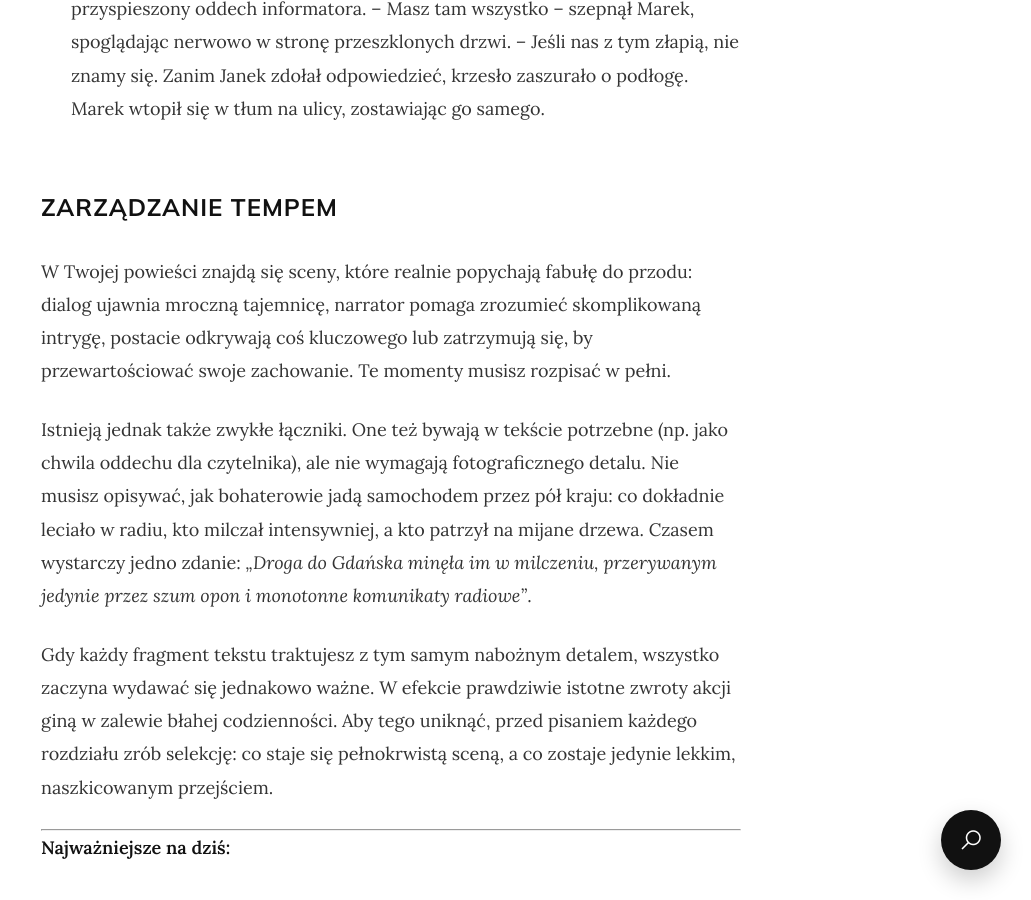
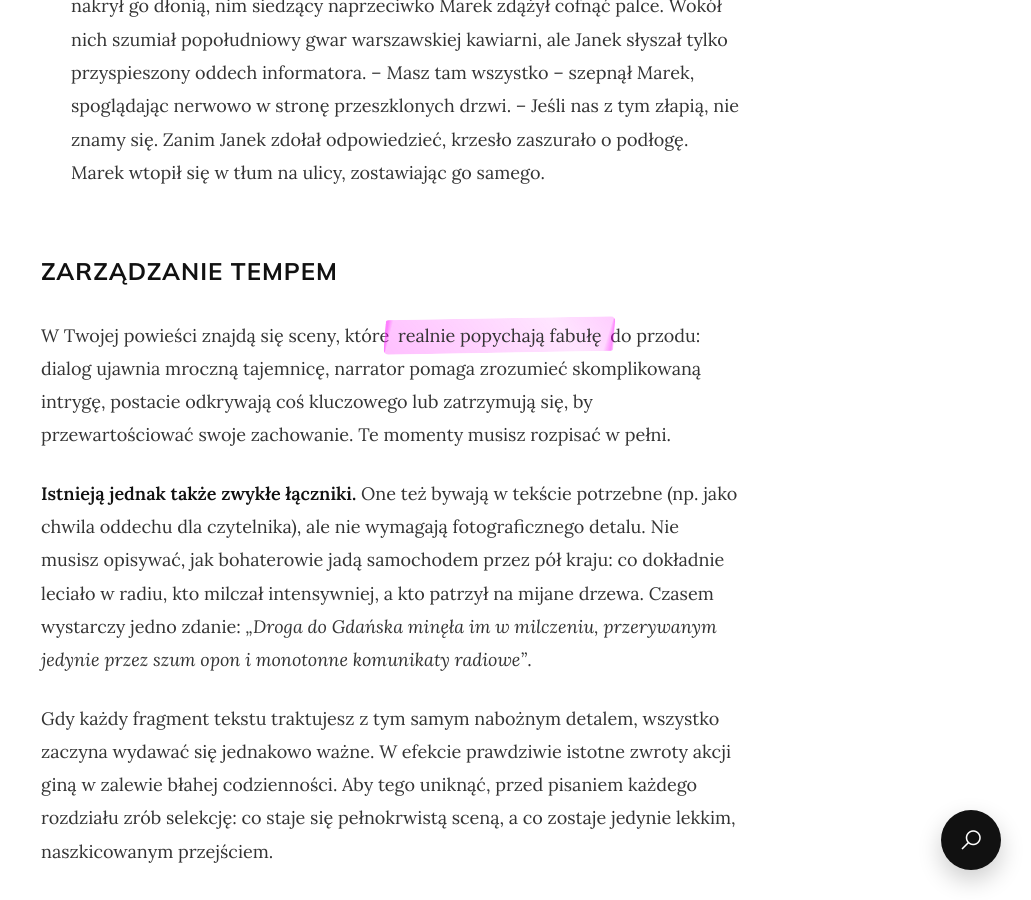
Before and after one commit to Bonnie00726/nataliaszoppa, a Jekyll site: the page built from _posts/2026-06-06-rozpisywac-czy-streszczac.md, in a window 1280 px wide and 900 px high, scrolled down 5638 px. Shown: the whole window, without its empty margins (249-1280 px from the left). Built offline with Jekyll 4.4.1, drawn with Linux system fonts in a browser that asks for light colours; some of the changed text lies outside the part shown.

Commit message:
Update 2026-06-06-rozpisywac-czy-streszczac.md

```diff
--- a/_posts/2026-06-06-rozpisywac-czy-streszczac.md
+++ b/_posts/2026-06-06-rozpisywac-czy-streszczac.md
@@ -7,9 +7,9 @@
 tags: [porady pisarskie, warsztat, tempo]
 ---
 
-Prosta odpowiedź brzmi: i jedno, i drugie. Nieco dłuższa wyjaśni Ci, co warto skrócić nawet do jednego, lakonicznego zdania, a co należy rozpisać z aptekarską precyzją – sekunda po sekundzie.
+Prosta odpowiedź brzmi: i jedno, i drugie. Nieco dłuższa wyjaśni Ci, co warto skrócić nawet do jednego, lakonicznego zdania, a co należy rozpisać sekunda po sekundzie.
 
-W moim <a href="{% post_url 2026-06-04-struktura-trzech-aktow2 %}">poprzednim artykule</a> rozłożyliśmy na czynniki pierwsze strukturę trzech aktów. Masz już więc fabułę ułożoną w logiczną całość, wiesz, co dzieje się w poszczególnych scenach, a Twoi bohaterowie zyskali szczegółowe portrety psychologiczne. Teraz czas na kluczowe decyzje: <span class="highlight-marker">które momenty są sercem opowieści</span>, a które pełnią jedynie funkcję „mostów” przeprowadzających czytelnika z punktu A do punktu B?
+W moim <a href="{% post_url 2026-06-04-struktura-trzech-aktow2 %}">poprzednim artykule</a> rozłożyliśmy na czynniki pierwsze strukturę trzech aktów. Masz już więc fabułę ułożoną w logiczną całość, wiesz, co dzieje się w poszczególnych scenach, a Twoi bohaterowie zyskali szczegółowe portrety psychologiczne. Teraz czas na kluczowe decyzje: <span class="marker-highlight"k>tóre momenty są sercem opowieści,</span>a które pełnią jedynie <span class="marker-highlight">funkcję „mostów”</span> przeprowadzających czytelnika z punktu A do punktu B?
 
 Photo by <a href="https://unsplash.com/photos/7ezVb0oTQ6M">Kari Shea</a> on <a href="https://unsplash.com">Unsplash</a>.
 
@@ -20,7 +20,7 @@
 To, co wymaga drobiazgowego rozpisania, zależy w dużej mierze od gatunku, który reprezentuje Twoja historia. To właśnie te flagowe sceny mają poruszyć czytelnika i najpełniej pokazać Twój pomysł.
 
 * **Jeśli piszesz romans:** Kluczowe będą bezpośrednie interakcje zakochanych. Gdy Twoje „zakochańce” akurat przechodzą kryzys i są pokłóceni, musisz detal po detalu pokazać ich wewnętrzną walkę i emocjonalne zmęczenie. Jeśli z kolei ich drogi się rozchodzą, czytelnik musi zobaczyć (a nie tylko usłyszeć), jak radzą sobie w nowej, osobnej rzeczywistości.
-* **Jeśli piszesz fantasy:** Musisz <span class="highlight-marker">wepchnąć czytelnika w ten świat wszystkimi zmysłami</span>. Kluczowe będą opisy unikalnej rzeczywistości, fantastycznych ras, niezwykłego jedzenia i lokalnych praw.
+* **Jeśli piszesz fantasy:** Musisz wepchnąć czytelnika w ten świat wszystkimi zmysłami. Kluczowe będą opisy unikalnej rzeczywistości, fantastycznych ras, niezwykłego jedzenia i lokalnych praw.
 
 <h2 id="swiatotworstwo-a-struktura-trzech-aktow">Światotwórstwo a struktura trzech aktów</h2>
 
@@ -29,7 +29,7 @@
 * **Metoda „przy okazji”:** W akcie pierwszym zarysowujesz tylko ogólne ramy świata. Kolejne, bardziej szczegółowe elementy podajesz w akcie drugim, przemycając je przy okazji ważnych wydarzeń. Informacje wtapiasz w dialogi lub krótkie opisy tła (np. *„Jadąc w stronę stolicy, mijali wysokie, zaśnieżone góry…”*).
 * **Metoda minimalistyczna:** Od początku zakładasz, że tło nie jest najważniejsze. Podajesz wyłącznie informacje krytyczne dla fabuły, pozwalając, by czytelnik sam uzupełnił luki własną wyobraźnią.
 
-Czytelnik o wiele chętniej angażuje się w lekturę, gdy historia zostawia mu przestrzeń na interakcję – na przykład właśnie poprzez samodzielne dopowiadanie sobie pewnych elementów świata.
+<div class="top-bottom-highlight">Czytelnik o wiele chętniej angażuje się w lekturę, gdy historia zostawia mu przestrzeń na interakcję – na przykład właśnie poprzez samodzielne dopowiadanie sobie pewnych elementów świata. </div>
 
 <h2 id="osobowosc-bohatera-jako-kompas">Osobowość bohatera jako kompas</h2>
 
@@ -42,21 +42,21 @@
 
 Debiutanci (choć nie tylko oni) nagminnie wpadają w tę samą pułapkę. Autorowi wszystko wydaje się równie istotne. Chce mieć absolutną pewność, że czytelnik zrozumie każdy detal konstrukcji świata, albo po prostu stworzył tak piękny opis, że żal mu go wyrzucić.
 
-W ten sposób powstaje tzw. <span class="highlight-marker">information dump – wielkie, ciężkie bloki tekstu</span>, które nudzą zamiast intrygować, a które można by sprytnie wpleść w akcję lub dialogi.
+W ten sposób powstaje tzw. <span class="marker-highlight">information dump – wielkie, ciężkie bloki tekstu</span>, które nudzą zamiast intrygować, a które można by sprytnie wpleść w akcję lub dialogi.
 
 Z mojej praktyki redaktorskiej pamiętam manuskrypt, który opierał się niemal wyłącznie na takich zrzutach informacji. Autor potrafił opisywać proste czynności oraz wystrój wnętrza przez kilka stron z rzędu – tekst brzmiał jak skrzyżowanie katalogu meblarskiego z instrukcją obsługi. Scena zaczynała się słowami: *„Bohater wszedł do mieszkania”*. I… to było jedyne zdanie, w którym ten bohater w ogóle istniał. Cały szczegółowy opis parteru i piętra odbywał się całkowicie poza postacią. Na koniec autor wracał do bohatera, który podsumowywał ten wielostronicowy monolog architektoniczny krótkim: *„Ładne mieszkanie”*.
 
 Zanim zaczniesz tworzyć kwiecisty pasaż, zadaj sobie jedno proste pytanie:
 
-<blockquote>
+<div class="top-bottom-highlight">
     Jaki jest cel fabularny tego opisu? Czy pcha on akcję do przodu, czy zdradza coś o emocjach bohatera?
-</blockquote>
+</div>
 
-Czy to tylko ozdobnik, bo jako autor chcesz się pochwalić, jak stylowe mieszkanie wymyśliłeś?
+Jeśli to tylko ozdobnik, bo jako autor chcesz się pochwalić, jak stylowe mieszkanie wymyśliłeś, rozważ wyrzucenie takiego fragmentu. Tobie się podoba, ale co z czytelnikami?
 
 <h2 id="wchodz-pozno-wychodz-wczesnie">Wchodź późno, wychodź wcześnie</h2>
 
-To jedna z najważniejszych zasad dynamiki tekstu. <span class="highlight-marker">Zaczynaj scenę jak najpóźniej</span> – w momencie, w którym zaczyna się dziać coś istotnego (a nie od budzika i nudnego dojazdu do pracy). Ucinaj ją tuż po punkcie kulminacyjnym, zostawiając czytelnika z lekkim niedosytem, który zmusi go do szybkiego przewrócenia strony.
+To jedna z najważniejszych zasad dynamiki tekstu. <span class="marker-highlight">Zaczynaj scenę jak najpóźniej</span> – w momencie, w którym zaczyna się dziać coś istotnego (a nie od budzika i nudnego dojazdu do pracy). <span class="marker-highlight">Ucinaj ją tuż po punkcie kulminacyjnym,</span> zostawiając czytelnika z lekkim niedosytem, który zmusi go do szybkiego przewrócenia strony.
 
 „Późno” nie oznacza jednak „bez uziemienia”. Jeśli Twoi beta-czytelnicy pytają: *„Kto to jest? Gdzie oni w ogóle są?”*, to znak, że nie potrzebujesz dłuższego rozbiegu. Brakuje Ci po prostu trzech szybkich kotwic w pierwszych dwóch zdaniach: kto, gdzie i kiedy. Wpleć je naturalnie w akcję, zamiast podawać w osobnym akapicie wprowadzającym.
 
@@ -69,15 +69,11 @@
 
 <h2 id="zarzadzanie-tempem">Zarządzanie tempem</h2>
 
-W Twojej powieści znajdą się sceny, które realnie popychają fabułę do przodu: dialog ujawnia mroczną tajemnicę, narrator pomaga zrozumieć skomplikowaną intrygę, postacie odkrywają coś kluczowego lub zatrzymują się, by przewartościować swoje zachowanie. Te momenty musisz rozpisać w pełni.
+W Twojej powieści znajdą się sceny, które <span class="marker-highlight">realnie popychają fabułę</span> do przodu: dialog ujawnia mroczną tajemnicę, narrator pomaga zrozumieć skomplikowaną intrygę, postacie odkrywają coś kluczowego lub zatrzymują się, by przewartościować swoje zachowanie. Te momenty musisz rozpisać w pełni.
 
-Istnieją jednak także zwykłe łączniki. One też bywają w tekście potrzebne (np. jako chwila oddechu dla czytelnika), ale nie wymagają fotograficznego detalu. Nie musisz opisywać, jak bohaterowie jadą samochodem przez pół kraju: co dokładnie leciało w radiu, kto milczał intensywniej, a kto patrzył na mijane drzewa. Czasem wystarczy jedno zdanie: *„Droga do Gdańska minęła im w milczeniu, przerywanym jedynie przez szum opon i monotonne komunikaty radiowe”*.
+**Istnieją jednak także zwykłe łączniki.** One też bywają w tekście potrzebne (np. jako chwila oddechu dla czytelnika), ale nie wymagają fotograficznego detalu. Nie musisz opisywać, jak bohaterowie jadą samochodem przez pół kraju: co dokładnie leciało w radiu, kto milczał intensywniej, a kto patrzył na mijane drzewa. Czasem wystarczy jedno zdanie: *„Droga do Gdańska minęła im w milczeniu, przerywanym jedynie przez szum opon i monotonne komunikaty radiowe”*.
 
 Gdy każdy fragment tekstu traktujesz z tym samym nabożnym detalem, wszystko zaczyna wydawać się jednakowo ważne. W efekcie prawdziwie istotne zwroty akcji giną w zalewie błahej codzienności. Aby tego uniknąć, przed pisaniem każdego rozdziału zrób selekcję: co staje się pełnokrwistą sceną, a co zostaje jedynie lekkim, naszkicowanym przejściem.
 
----
-
-<div class="sticky-note">
-    <strong>Najważniejsze na dziś:</strong><br><br>
-    Dobry pisarz to nie kronikarz, który musi zapisać każdą sekundę z życia bohatera. Twoim zadaniem jest selekcja. Rozpisuj to, co zmienia bieg historii lub emocje postaci, a całą resztę skracaj bez mrugnięcia okiem.
-</div>
+<div class="top-bottom-highlight">
+    Dobry pisarz to nie kronikarz, który musi zapisać każdą sekundę z życia bohatera. Twoim zadaniem jest selekcja. Rozpisuj to, co zmienia bieg historii lub emocje postaci, a całą resztę skracaj bez mrugnięcia okiem. </div>div>
```
